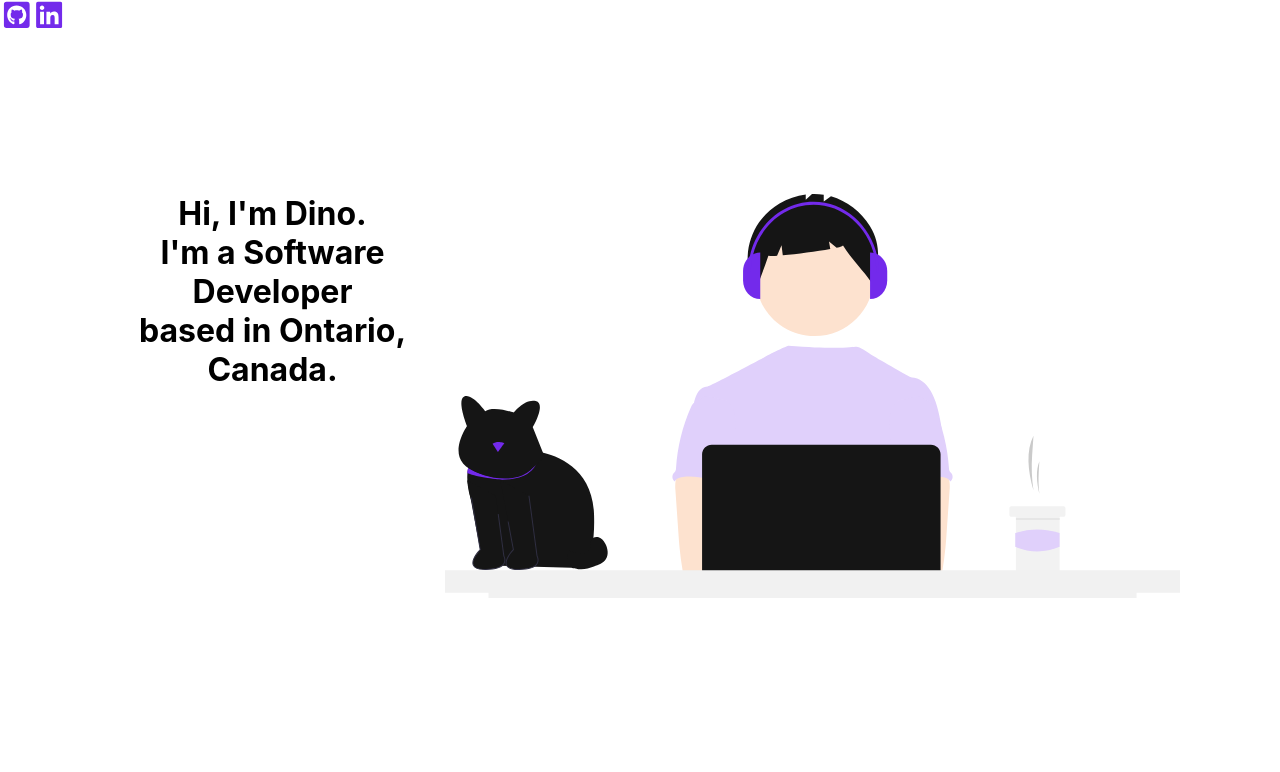
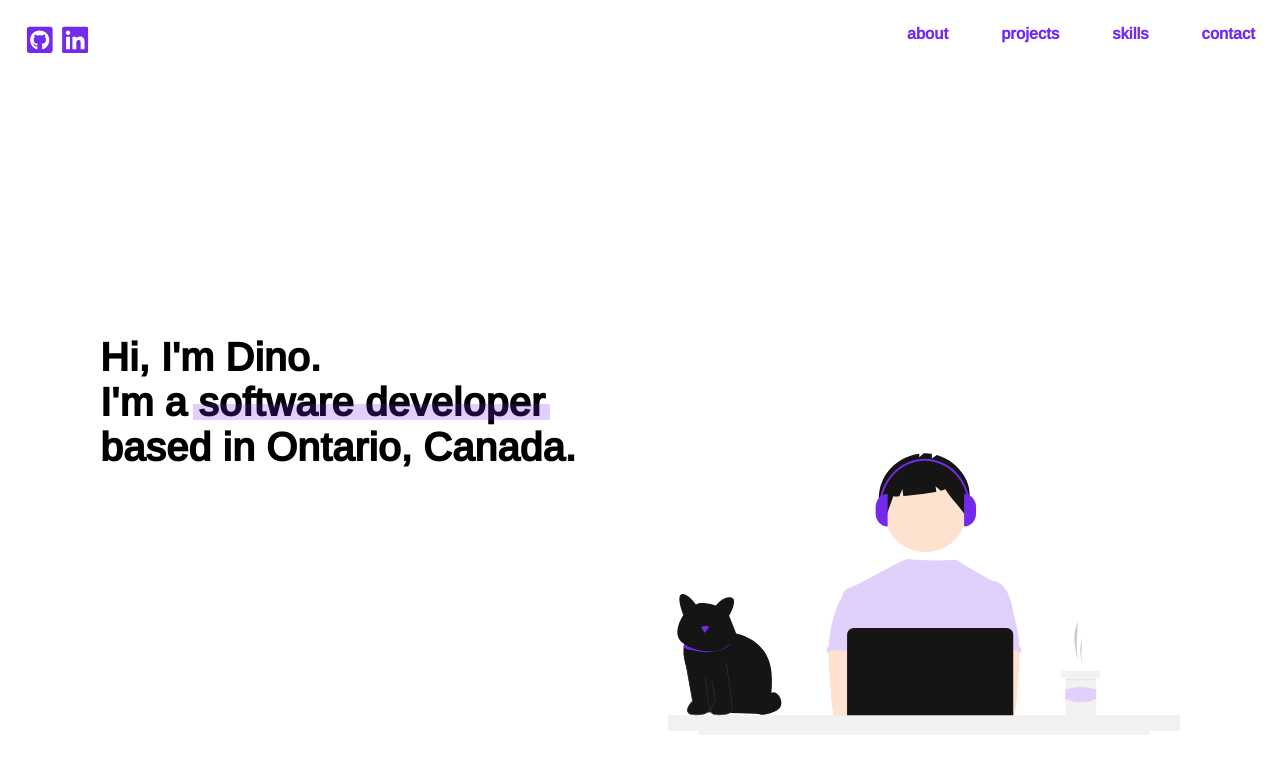
Before and after one commit to DinoPranjic/my-portfolio, a React (Create React App) app: page / in a window 1280 px wide. Shown: the top 772 px of the page. Built offline with nearby package versions, Linux system fonts and the light colour scheme; the HTML template or start-up script is replaced by a standard one.

Commit message:
Style Header component and make global css changes

```diff
--- a/src/App.css
+++ b/src/App.css
@@ -1,7 +1,16 @@
 @import url('https://fonts.googleapis.com/css2?family=Arimo:wght@400;500&display=swap');
 
-.App {
-  text-align: center;
+.App div {
+  box-sizing: border-box;
+}
+
+div, h1, h2, p, body, a, header, span, svg {
+  margin: 0;
+  padding: 0;
+}
+
+a {
+  text-decoration: none;
 }
 
 .App-logo {
--- a/src/components/Header.tsx
+++ b/src/components/Header.tsx
@@ -4,47 +4,88 @@ import Wrapper from './Wrapper';
 
 import { GithubIcon, LinkedInIcon, LaptopAndCat} from "../assets"
 
+import theme from "../utils/theme";
+
 const SocialsContainer = styled.div`
   display: flex;
   justify-content: flex-start;
   align-items: center;
   svg {
+    display: inline-block;
     height: 30px;
     width: 30px;
-    margin-left: 2px;
+    margin-right: 5px;
   }
 `
 
-const Nav = styled.div`
+const Nav = styled.nav`
   display: flex;
   justify-content: space-between;
-  align-items: center;
+  align-items: flex-start;
+  padding: 25px 25px 0 25px;
+`
+
+const LinksContainer = styled.div`
+  flex: 0.3;
+  display: flex;
+  justify-content: space-between;
+
+  a {
+    color: ${theme.colours.purplePrimary};
+    font-family: ${theme.fonts.main};
+    font-weight: 800;
+  }
 `
 
 const Line = styled.span`
   display: block;
   width: 100%;
-  max-width: calc(100vw - 50px);
+  /* max-width: calc(100vw - 50px); */
+`
+
+const IntroTextAccent = styled.span`
+  display: inline-block;
+  position: relative;
+  &::after {
+    content: '';
+    display: block;
+    position: absolute;
+    width: calc(100% + 10px);
+    height: 35%;
+    bottom: 5px;
+    left: -5px;
+    background-color: ${theme.colours.purpleAccent};
+
+  }
 `
 
 const IntroText = styled.h1`
   display: flex;
   justify-content: flex-start;
   flex-direction: column;
-  margin-top: 20vh;
+  font-family: ${theme.fonts.main};
+  font-size: 40px;
+  padding-bottom: 10vh;
 
 `
 
 const IntroContainer = styled.div`
   display: flex;
-  justify-content: space-between;
-
+  flex-direction: column;
+  justify-content: center;
+  height: calc(100vh - 34px);
 `
 
 const ImageContainer = styled.div`
-  display: flex;
-  align-items: flex-end;
-  margin-top: 20vh;
+  position: absolute;
+  z-index: -1;
+  width: 40vw;
+  right: 100px;
+  bottom: 0;
+
+  svg {
+    width: 100%;
+  }
 
 `
 
@@ -61,7 +102,7 @@ const socials = [
 
 const intro = [
   <Line>Hi, I'm Dino.</Line>,
-  <Line>I'm a Software Developer</Line>,
+  <Line>I'm a <IntroTextAccent>software developer</IntroTextAccent></Line>,
   <Line>based in Ontario, Canada.</Line>
 ];
 
@@ -81,10 +122,15 @@ const Header = () => {
 
 
   return(
-    <>
+    <header>
       <Nav>
         <Socials />
-    {/* Links to about, projects, skills, contact */}
+        <LinksContainer>
+          <a href='#'>about</a>
+          <a href='#'>projects</a>
+          <a href='#'>skills</a>
+          <a href='#'>contact</a>
+        </LinksContainer>
       </Nav>
 
     <Wrapper>
@@ -98,7 +144,7 @@ const Header = () => {
 
       </IntroContainer>
     </Wrapper>
-    </>
+    </header>
   )
 }
 
```
Lines whose indentation alone changed are shown as unchanged.
